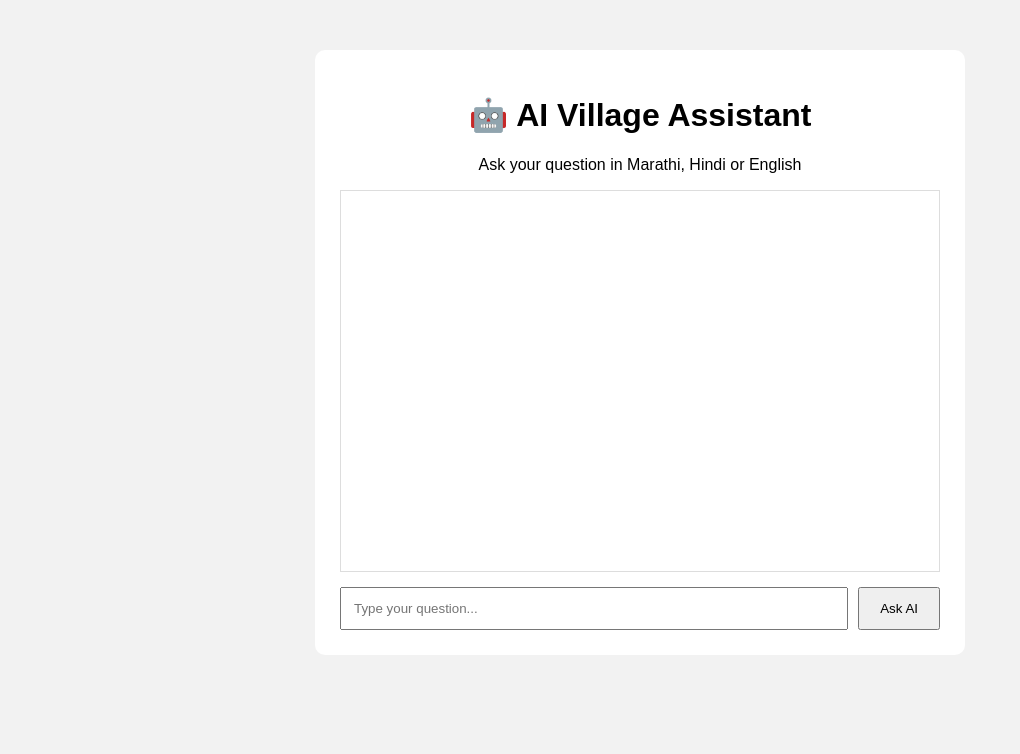
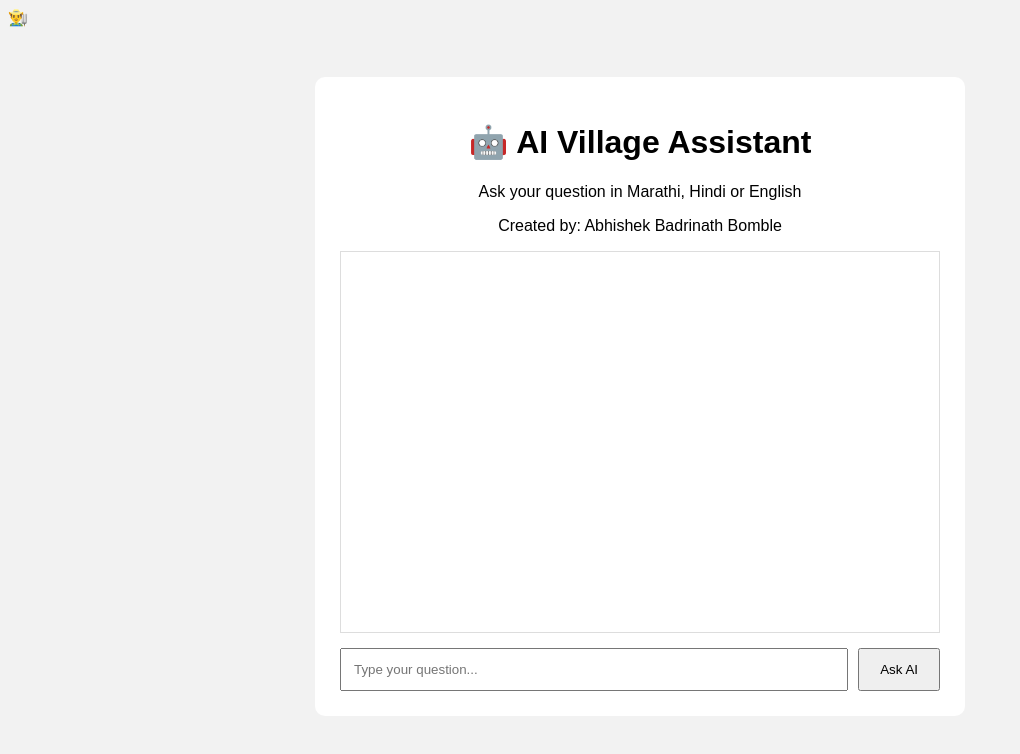
Before and after one commit to abhishekbomble45/AI-Village-Assistant, a plain HTML site: page index.html in a window 1280 px wide. Shown: the whole page, without its empty margins (0-1020 px from the left). Drawn offline with Linux system fonts and the light colour scheme.

Commit message:
index.html

```diff
--- a/index.html
+++ b/index.html
@@ -11,13 +11,17 @@
 </head>
 
 <body>
+    <div class="farmer">
+    👨‍🌾
+</div>
 
     <div class="container">
 
-        <h1>🤖 AI Village Assistant</h1>
+       <h1>🤖 AI Village Assistant</h1>
 
-        <p>Ask your question in Marathi, Hindi or English</p>
+<p>Ask your question in Marathi, Hindi or English</p>
 
+<p class="created-by">Created by: Abhishek Badrinath Bomble</p>
         <div id="chat"></div>
 
         <div class="input-box">
```
